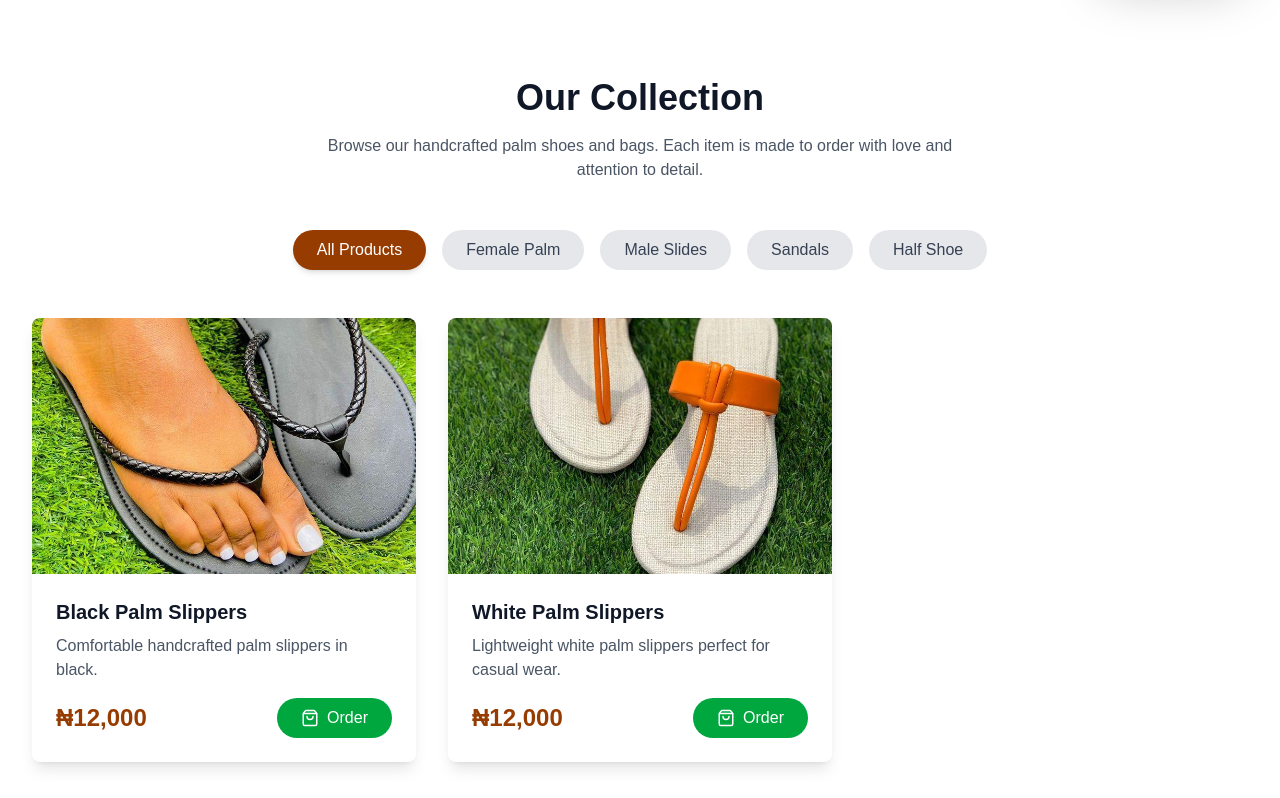
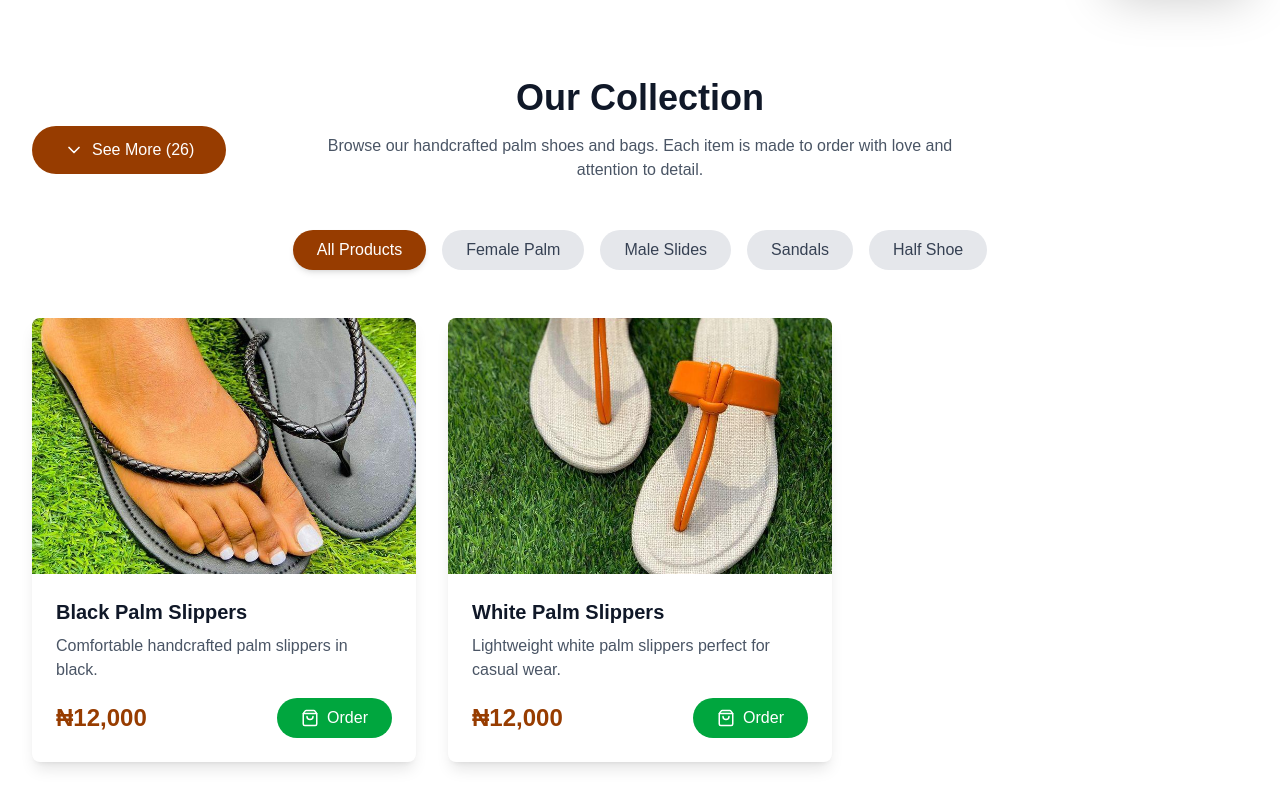
Before and after one commit to DDstar1/Ur_Choice_Footwear, a Next.js app: page / in a window 1280 px wide. Shown: the part 802-1600 px from the top of the page. Built offline with nearby package versions, Linux system fonts and the light colour scheme.

Commit message:
Added sicty show more

```diff
--- a/app/page.tsx
+++ b/app/page.tsx
@@ -75,7 +75,7 @@ export default function PalmCraftWebsite() {
         href={contactInfo.whatsappLink}
         target="_blank"
         rel="noopener noreferrer"
-        className="fixed bottom-6 right-6 bg-green-600 text-white p-4 rounded-full shadow-2xl hover:bg-green-700 transition z-50 flex items-center gap-2"
+        className="fixed bottom-4 right-4 bg-green-600 text-white p-4 rounded-full shadow-2xl hover:bg-green-700 transition z-50 flex items-center gap-2"
       >
         <svg className="w-8 h-8" fill="currentColor" viewBox="0 0 24 24">
           <path d="M17.472 14.382c-.297-.149-1.758-.867-2.03-.967-.273-.099-.471-.148-.67.15-.197.297-.767.966-.94 1.164-.173.199-.347.223-.644.075-.297-.15-1.255-.463-2.39-1.475-.883-.788-1.48-1.761-1.653-2.059-.173-.297-.018-.458.13-.606.134-.133.298-.347.446-.52.149-.174.198-.298.298-.497.099-.198.05-.371-.025-.52-.075-.149-.669-1.612-.916-2.207-.242-.579-.487-.5-.669-.51-.173-.008-.371-.01-.57-.01-.198 0-.52.074-.792.372-.272.297-1.04 1.016-1.04 2.479 0 1.462 1.065 2.875 1.213 3.074.149.198 2.096 3.2 5.077 4.487.709.306 1.262.489 1.694.625.712.227 1.36.195 1.871.118.571-.085 1.758-.719 2.006-1.413.248-.694.248-1.289.173-1.413-.074-.124-.272-.198-.57-.347m-5.421 7.403h-.004a9.87 9.87 0 01-5.031-1.378l-.361-.214-3.741.982.998-3.648-.235-.374a9.86 9.86 0 01-1.51-5.26c.001-5.45 4.436-9.884 9.888-9.884 2.64 0 5.122 1.03 6.988 2.898a9.825 9.825 0 012.893 6.994c-.003 5.45-4.437 9.884-9.885 9.884m8.413-18.297A11.815 11.815 0 0012.05 0C5.495 0 .16 5.335.157 11.892c0 2.096.547 4.142 1.588 5.945L.057 24l6.305-1.654a11.882 11.882 0 005.683 1.448h.005c6.554 0 11.890-5.335 11.893-11.893a11.821 11.821 0 00-3.48-8.413Z" />
--- a/components/ShopSection.tsx
+++ b/components/ShopSection.tsx
@@ -187,10 +187,24 @@ const ShopSection: React.FC<ShopSectionProps> = ({
 
         {/* See More/Less Button */}
         {shouldShowSeeMore && (
-          <div className="text-center mt-12 animate-fade-in">
+          <div
+            id="see_more_btn"
+            className="text-center sticky bottom-5 left-0 mt-12 animate-fade-in"
+          >
             <button
-              onClick={() => setShowAll(!showAll)}
-              className="bg-amber-800 text-white px-8 py-3 rounded-full hover:bg-amber-900 transition-all transform hover:scale-105 active:scale-95 flex items-center gap-2 mx-auto"
+              onClick={() => {
+                setShowAll(!showAll);
+                if (showAll) {
+                  // If we're about to show more products, scroll to the shop section
+                  setTimeout(() => {
+                    document.getElementById("shop")?.scrollIntoView({
+                      behavior: "smooth",
+                      block: "end",
+                    });
+                  }, 0); // Small delay to ensure state update and DOM rendering
+                }
+              }}
+              className="bg-amber-800 text-white px-8 py-3 rounded-full hover:bg-amber-900 transition-all transform hover:scale-105 active:scale-95 flex items-center gap-2 "
             >
               {showAll ? (
                 <>
@@ -200,9 +214,7 @@ const ShopSection: React.FC<ShopSectionProps> = ({
               ) : (
                 <>
                   <ChevronDown size={20} />
-                  See More Products ({filteredProducts.length -
-                    initialLimit}{" "}
-                  more)
+                  See More ({filteredProducts.length - initialLimit})
                 </>
               )}
             </button>
```
